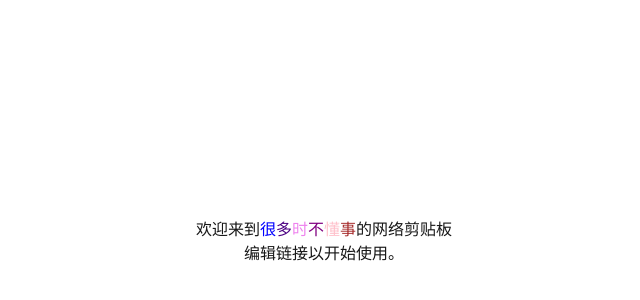
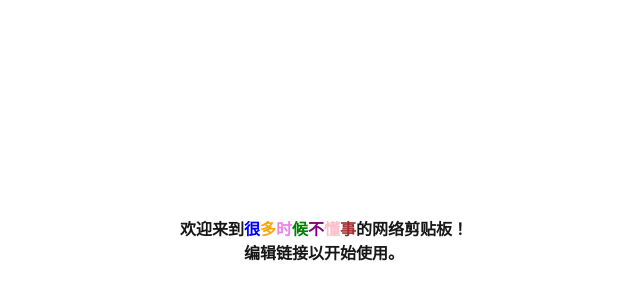
Before and after one commit to murangogo/azuki_internet_clipboard, a Next.js app: page / in a window 1280 px wide. Shown: the part 158-458 px from the top of the page, without its empty margins (316-956 px from the left). Built offline with nearby package versions, Linux system fonts and the light colour scheme.

Commit message:
Page Fix

```diff
--- a/app/[key]/page.tsx
+++ b/app/[key]/page.tsx
@@ -3,13 +3,17 @@
 
 import { useState, useEffect } from 'react';
 import styles from './ClipboardPage.module.css'; // 引入 CSS 模块
-import Head from 'next/head'; // 导入 Head 组件
 
 export default function ClipboardPage({ params }: { params: { key: string } }) {
   const [content, setContent] = useState<string>('');
   const [loading, setLoading] = useState<boolean>(true);
   const [message, setMessage] = useState<string>(''); // 新增状态
   const { key } = params;
+
+  // 手动更新标题
+  useEffect(() => {
+      document.title = `${key} - Azuki的剪贴板`;
+    }, [key]);
 
   useEffect(() => {
     // 当组件挂载时，检查数据库是否有该 key
@@ -19,6 +23,8 @@ export default function ClipboardPage({ params }: { params: { key: string } }) {
 
       if (res.ok && data.content) {
         setContent(data.content);  // 数据库中有内容，设置为内容
+      } else if (res.ok && !data.content){
+        setContent('');  // 数据库中有条目，无内容
       } else {
         // 数据库中没有，创建一个空条目
         await fetch('/api/create', {
@@ -58,20 +64,11 @@ export default function ClipboardPage({ params }: { params: { key: string } }) {
   };
 
   if (loading) {
-    return (
-      <div className={styles.container}>
-        <Head>
-          <title>{key} - Azuki的剪贴板</title>
-        </Head>
-      </div>
-    );
+    return <p>加载中...</p>;
   }
 
   return (
     <div className={styles.container}>
-      <Head>
-        <title>{key} - Azuki的剪贴板</title>
-      </Head>
       <h1 className={styles.title}>剪贴板 - {key}</h1>
       <textarea
         className={styles.textarea}
--- a/app/api/create/route.ts
+++ b/app/api/create/route.ts
@@ -19,6 +19,7 @@ export async function POST(request: Request) {
 
     return NextResponse.json(result.rows[0]);
   } catch (error) {
+    console.error('Create Error.'); // 打印错误信息到控制台
     console.error(error); // 打印错误信息到控制台
     return NextResponse.json({ error: 'Database error' }, { status: 500 });
   }
--- a/app/api/search/route.ts
+++ b/app/api/search/route.ts
@@ -22,6 +22,7 @@ export async function GET(request: Request) {
       return NextResponse.json({ error: 'Not found' }, { status: 404 });
     }
   } catch (error) {
+    console.error('Search Error.'); // 打印错误信息到控制台
     console.error(error); // 打印错误信息到控制台
     return NextResponse.json({ error: 'Database error' }, { status: 500 });
   }
--- a/app/api/update/route.ts
+++ b/app/api/update/route.ts
@@ -23,6 +23,7 @@ export async function POST(request: Request) {
       return NextResponse.json({ error: 'Not found' }, { status: 404 });
     }
   } catch (error) {
+    console.error('Update Error.'); // 打印错误信息到控制台
     console.error(error); // 打印错误信息到控制台
     return NextResponse.json({ error: 'Database error' }, { status: 500 });
   }
--- a/app/page.tsx
+++ b/app/page.tsx
@@ -3,17 +3,18 @@ export default function HomePage() {
   return (
     <div style={{ display: 'flex', flexDirection: 'column', alignItems: 'center', justifyContent: 'center', height: '100vh', textAlign: 'center' }}>
       <title>Azuki的剪贴板</title>
-      <h1>
+      <h1 style={{ fontWeight: 'bold' }}>
         欢迎来到
         <span style={{ color: 'blue' }}>很</span>
-        <span style={{ color: 'indigo' }}>多</span>
+        <span style={{ color: 'orange' }}>多</span>
         <span style={{ color: 'violet' }}>时</span>
+        <span style={{ color: 'green' }}>候</span>
         <span style={{ color: 'purple' }}>不</span>
         <span style={{ color: 'pink' }}>懂</span>
         <span style={{ color: 'brown' }}>事</span>
-        的网络剪贴板
+        的网络剪贴板！
       </h1>
-      <p>编辑链接以开始使用。</p>
+      <p style={{ fontWeight: 'bold' }}>编辑链接以开始使用。</p>
     </div>
   );
 }
```
